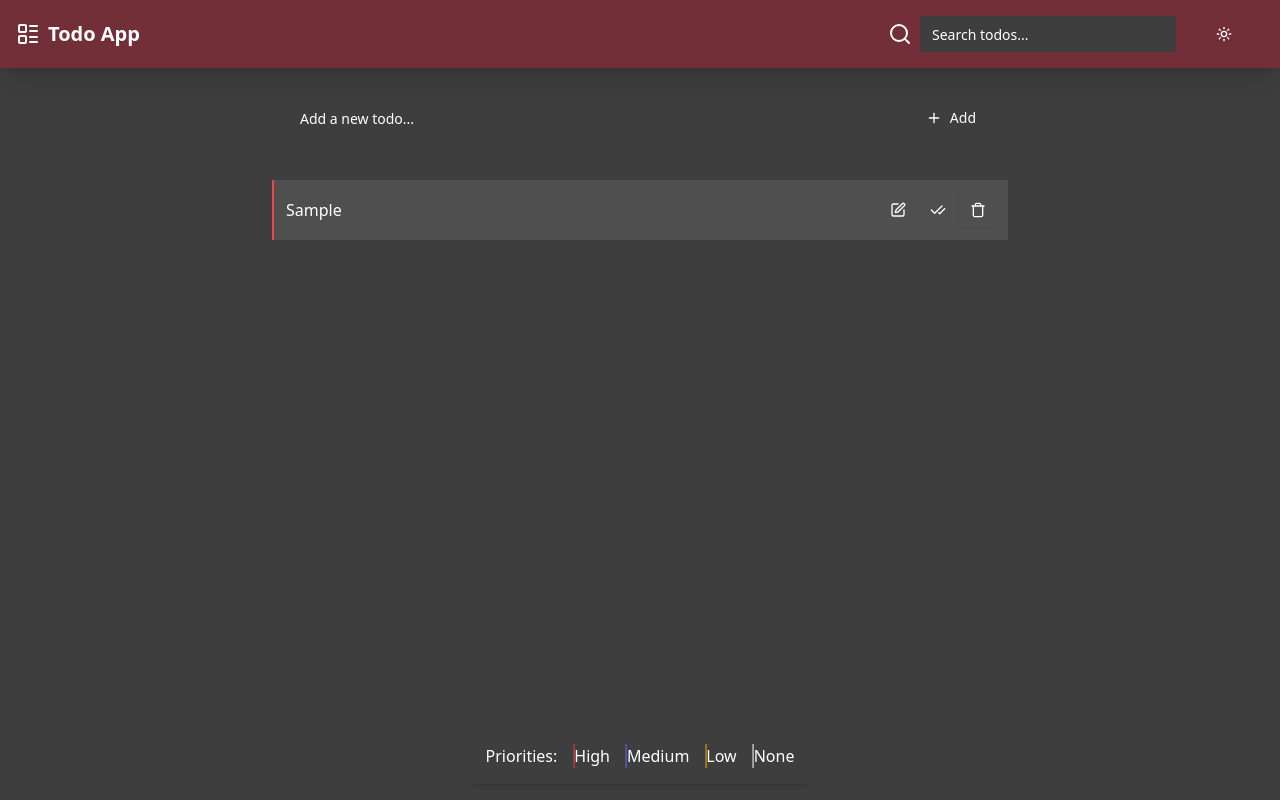
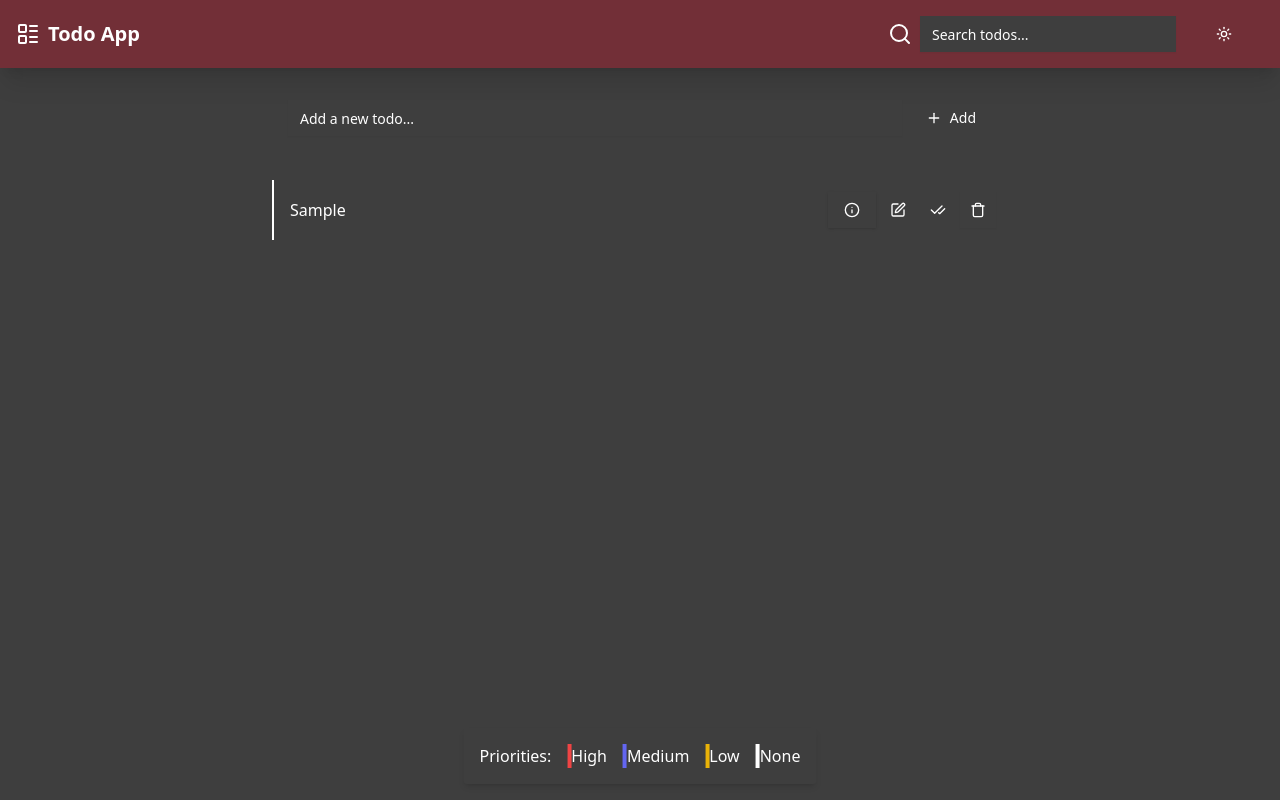
Before and after one commit to amritpal7/todo-vite-app, a React (Vite) app: page / in a window 1280 px wide. Both pictures are taken after typing "Sample" into the empty fields and a click on the button "Add". Built offline with nearby package versions, Linux system fonts and the light colour scheme.

Commit message:
added search todo feature

```diff
--- a/src/App.tsx
+++ b/src/App.tsx
@@ -18,16 +18,16 @@ function App() {
             <p className="flex items-center justify-center">
               <label className="mr-4">Priorities: </label>
               {"   "}
-              <span className="mr-4 flex items-center border-l border-red-500">
+              <span className="mr-4 flex items-center border-l-4 border-red-500">
                 High
               </span>
-              <span className="mr-4 flex items-center border-l border-indigo-500">
+              <span className="mr-4 flex items-center border-l-4 border-indigo-500">
                 Medium
               </span>
-              <span className="mr-4 flex items-center border-l border-yellow-500">
+              <span className="mr-4 flex items-center border-l-4 border-yellow-500">
                 Low
               </span>
-              <span className="flex items-center border-l border-gray-100">
+              <span className="flex items-center border-l-4 border-gray-100">
                 None
               </span>
             </p>
--- a/src/components/Navbar/Navbar.tsx
+++ b/src/components/Navbar/Navbar.tsx
@@ -2,18 +2,29 @@ import { Input } from "../ui/input";
 import { Button } from "../ui/button";
 import { Search, LayoutList } from "lucide-react";
 import ModeToggle from "../mode-toggle";
+import React from "react";
+import { setSearchQuery } from "../../slices/todoSlice";
+import { useDispatch } from "react-redux";
 
 const Navbar = () => {
+  const dispatch = useDispatch();
+
+  const handleSearchTodoInput = (e: React.ChangeEvent<HTMLInputElement>) => {
+    dispatch(setSearchQuery(e.target.value));
+    // console.log(e.target.value);
+  };
   return (
     <nav className="bg-wine text-gray-100 p-4 flex flex-col md:flex-row items-center justify-between gap-4 shadow-xl">
       <div className="flex items-center gap-2">
         <LayoutList />
         <h1 className="text-xl font-bold">Todo App</h1>
       </div>
+
       <div className="flex gap-2">
         <div className="flex items-center gap-2 w-full md:w-auto">
           <Search className="text-gray-400" />
           <Input
+            onChange={e => handleSearchTodoInput(e)}
             type="text"
             placeholder="Search todos..."
             className="w-full md:w-64 text-white bg-dark border-none"
--- a/src/components/TodoItem/TodoItem.tsx
+++ b/src/components/TodoItem/TodoItem.tsx
@@ -6,12 +6,15 @@ import {
   toggleCompleteTodo,
 } from "../../slices/todoSlice";
 import { Button } from "../ui/button";
-import { CheckCheck, Edit, Trash, Check, X } from "lucide-react";
+import { CheckCheck, Edit, Trash, Check, X, Info } from "lucide-react";
 import { useState } from "react";
 import { Input } from "../ui/input";
 
 const TodoItem = () => {
   const todos = useSelector((state: RootState) => state.todos.todos);
+  const searchQuery = useSelector(
+    (state: RootState) => state.todos.searchQuery
+  );
   const dispatch = useDispatch();
 
   const [editingId, setEditingId] = useState<string | null>(null);
@@ -36,17 +39,21 @@ const TodoItem = () => {
     dispatch(toggleCompleteTodo(id));
   };
 
+  const filteredTodos = todos.filter(todo =>
+    todo.text.toLowerCase().includes(searchQuery.toLowerCase())
+  );
+
   return (
-    <div className="space-y-4 mt-3 cursor-pointer  max-h-[400px] overflow-y-scroll relative">
+    <div className="space-y-4 mt-3 cursor-pointer max-h-[500px] overflow-y-auto">
       {todos.length === 0 ? (
         <li className="bg-gray-800 text-gray-900 p-3 rounded-lg shadow-md bg-gray">
           No todos yet, add one to see!
         </li>
       ) : (
-        todos.map(todo => (
+        filteredTodos.map(todo => (
           <li
             key={todo.id}
-            className={`flex items-center justify-between bg-gray-800 text-white p-3 rounded-lg shadow-md bg-gray border-l-2 border-red-500 hover:scale-105 transition-transform duration-200 will-change-transform relative z-0`}
+            className="flex items-center justify-between bg-gray-800 text-white p-3 rounded-lg shadow-md border-l-2 border-gray-100 transition-all duration-300 ease-in-out hover:shadow-2xl"
           >
             {editingId === todo.id ? (
               <div className="flex items-center gap-2 w-full">
@@ -54,7 +61,7 @@ const TodoItem = () => {
                   type="text"
                   value={editText}
                   onChange={e => setEditText(e.target.value)}
-                  className="bg-gray-700 text-white w-full"
+                  className="dark:bg-gray-700 text-gray-100 w-full"
                 />
                 <Button
                   className="hover:bg-wine"
@@ -73,16 +80,20 @@ const TodoItem = () => {
             ) : (
               <>
                 <span
-                  className={`flex-1 ${
+                  className={`flex-1 ml-1 ${
                     todo.completed
-                      ? "line-through decoration-wavy decoration-red-300 text-red-900"
+                      ? "line-through decoration-wavy decoration-wine text-red-400"
                       : ""
                   }`}
                 >
                   {todo.text}
                 </span>
-                <div className="flex gap-1">
+                <div className="flex gap-1 ml-2">
+                  <Button className="hover:bg-wine">
+                    <Info />
+                  </Button>
                   <Button
+                    className="hover:bg-wine"
                     variant="ghost"
                     size="icon"
                     onClick={() => handleEditTodo(todo.id, todo.text)}
@@ -90,6 +101,7 @@ const TodoItem = () => {
                     <Edit size={16} />
                   </Button>
                   <Button
+                    className="hover:bg-wine"
                     variant="ghost"
                     size="icon"
                     onClick={() => handleCompleteTodo(todo.id)}
@@ -97,6 +109,7 @@ const TodoItem = () => {
                     <CheckCheck size={16} />
                   </Button>
                   <Button
+                    className="hover:bg-red-500"
                     variant="destructive"
                     size="icon"
                     onClick={() => handleRemoveTodo(todo.id)}
@@ -104,17 +117,6 @@ const TodoItem = () => {
                     <Trash size={16} />
                   </Button>
                 </div>
-                {/* Fix Scaling Issue */}
-                <style>
-                  {`
-                li:hover {
-                  transform: scale(1.05);
-                  z-index: 10;
-                  position: absolute;
-                  width: 100%;
-                }
-              `}
-                </style>
               </>
             )}
           </li>
--- a/src/slices/todoSlice.ts
+++ b/src/slices/todoSlice.ts
@@ -3,10 +3,12 @@ import { Todo } from "../types";
 
 interface TodoState {
   todos: Todo[];
+  searchQuery: string;
 }
 
 const initialState: TodoState = {
   todos: [],
+  searchQuery: "",
 };
 
 const todoSlice = createSlice({
@@ -45,9 +47,19 @@ const todoSlice = createSlice({
     removeTodo: (state, action: PayloadAction<string>) => {
       state.todos = state.todos.filter(todo => todo.id !== action.payload);
     },
+
+    setSearchQuery: (state, action: PayloadAction<string>) => {
+      state.searchQuery = action.payload;
+    },
   },
 });
 
-export const { addTodo, removeTodo, editTodo, toggleCompleteTodo } =
-  todoSlice.actions;
+export const {
+  addTodo,
+  removeTodo,
+  editTodo,
+  toggleCompleteTodo,
+  setSearchQuery,
+} = todoSlice.actions;
+
 export default todoSlice.reducer;
```
